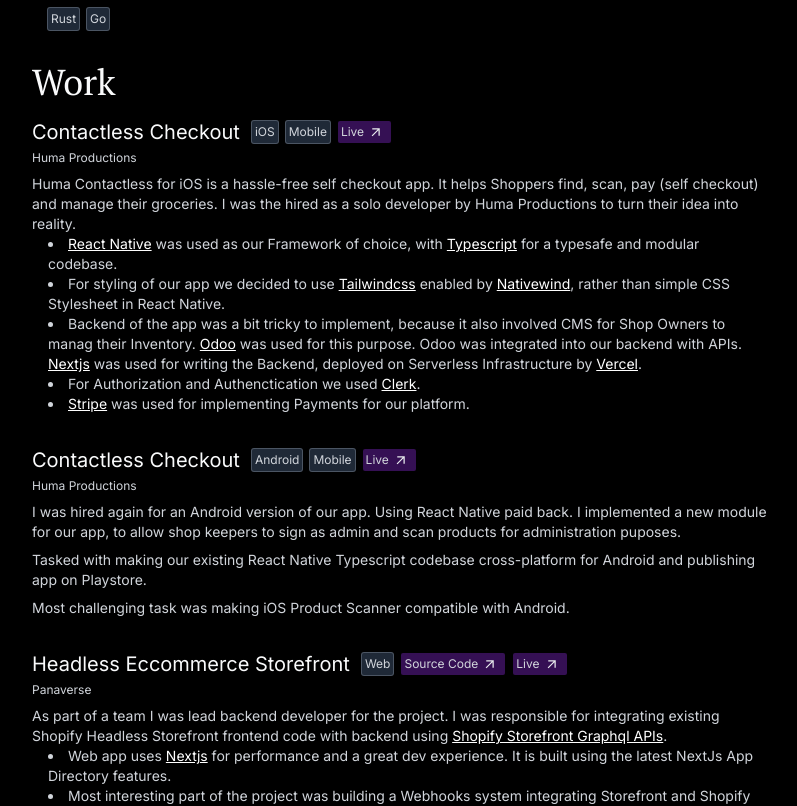
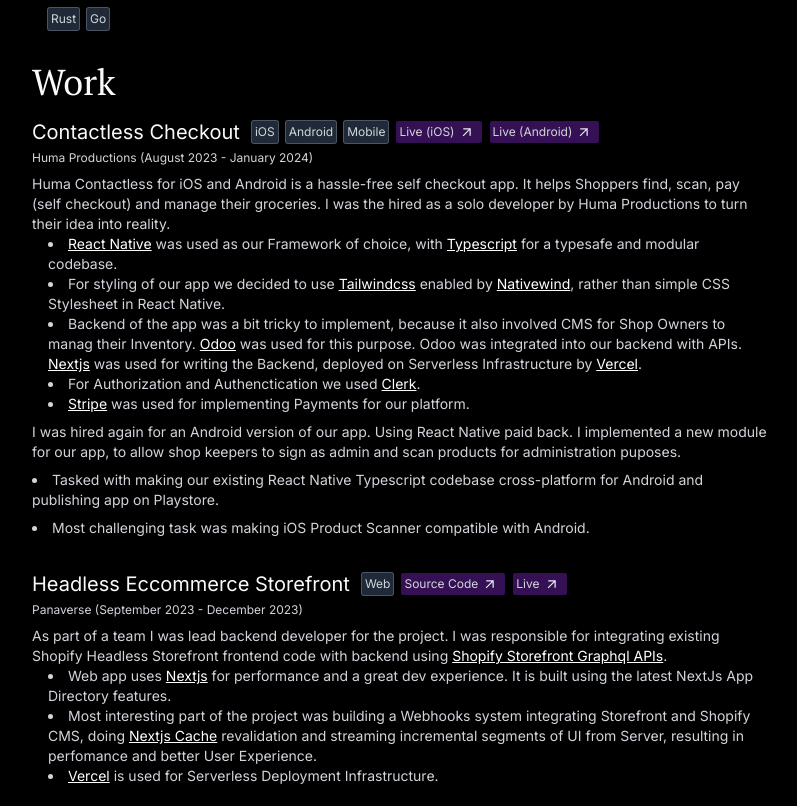
Before and after one commit to SheryConcepts/SheryConcepts, a Next.js app: page / in a window 1280 px wide. Shown: the part 562-1368 px from the top of the page, without its empty margins (240-1037 px from the left). Built offline with nearby package versions, Linux system fonts and the light colour scheme.

Commit message:
content shuffle and dates

```diff
--- a/app/page.tsx
+++ b/app/page.tsx
@@ -117,25 +117,32 @@
 
 const Portfolios: Array<Parameters<typeof PortfolioCard>[0]> = [
   {
-    subTitle: "Huma Productions",
+    subTitle: "Huma Productions (August 2023 - January 2024)",
     title: "Contactless Checkout",
     tags: [
       {
         children: "iOS",
       },
+      {
+        children: "Android",
+      },
       { children: "Mobile" },
       {
-        children: "Live",
+        children: "Live (iOS)",
         href: "https://apps.apple.com/us/app/huma-contactless/id6478042324",
+      },
+      {
+        children: "Live (Android)",
+        href: "https://play.google.com/store/apps/details?id=com.huma.contactless",
       },
     ],
     description: (
       <div>
         <p>
-          Huma Contactless for iOS is a hassle-free self checkout app. It helps
-          Shoppers find, scan, pay (self checkout) and manage their groceries. I
-          was the hired as a solo developer by Huma Productions to turn their
-          idea into reality.
+          Huma Contactless for iOS and Android is a hassle-free self checkout
+          app. It helps Shoppers find, scan, pay (self checkout) and manage
+          their groceries. I was the hired as a solo developer by Huma
+          Productions to turn their idea into reality.
         </p>
         <div className="ml-4">
           <li>
@@ -172,44 +179,60 @@
             for implementing Payments for our platform.
           </li>
         </div>
-      </div>
-    ),
-  },
-  {
-    title: "Contactless Checkout",
-    subTitle: "Huma Productions",
-    tags: [
-      {
-        children: "Android",
-      },
-      { children: "Mobile" },
-      {
-        children: "Live",
-        href: "https://play.google.com/store/apps/details?id=com.huma.contactless",
-      },
-    ],
-    description: (
-      <div className="space-y-2">
+        <div className="space-y-2 mt-2">
           <p>
             I was hired again for an Android version of our app. Using React
             Native paid back. I implemented a new module for our app, to allow
             shop keepers to sign as admin and scan products for administration
             puposes.
           </p>
-        <p>
+          <li>
             Tasked with making our existing React Native Typescript codebase
             cross-platform for Android and publishing app on Playstore.
-        </p>
-        <p>
+          </li>
+          <li>
             Most challenging task was making iOS Product Scanner compatible with
             Android.
-        </p>
+          </li>
+        </div>
       </div>
     ),
   },
+  // {
+  //   title: "Contactless Checkout",
+  //   subTitle: "Huma Productions",
+  //   tags: [
+  //     {
+  //       children: "Android",
+  //     },
+  //     { children: "Mobile" },
+  //     {
+  //       children: "Live",
+  //       href: "https://play.google.com/store/apps/details?id=com.huma.contactless",
+  //     },
+  //   ],
+  //   description: (
+  //     <div className="space-y-2">
+  //       <p>
+  //         I was hired again for an Android version of our app. Using React
+  //         Native paid back. I implemented a new module for our app, to allow
+  //         shop keepers to sign as admin and scan products for administration
+  //         puposes.
+  //       </p>
+  //       <p>
+  //         Tasked with making our existing React Native Typescript codebase
+  //         cross-platform for Android and publishing app on Playstore.
+  //       </p>
+  //       <p>
+  //         Most challenging task was making iOS Product Scanner compatible with
+  //         Android.
+  //       </p>
+  //     </div>
+  //   ),
+  // },
   {
     title: "Headless Eccommerce Storefront",
-    subTitle: "Panaverse",
+    subTitle: "Panaverse (September 2023 - December 2023)",
     tags: [
       {
         children: "Web",
@@ -260,7 +283,7 @@
   },
   {
     title: "Eccommerce Hackathon",
-    subTitle: "Panaverse",
+    subTitle: "Panaverse (April 2023 - May 2023)",
     tags: [
       {
         children: "Web",
@@ -325,8 +348,7 @@
   //     {
   //       children: "Live Site",
   //       href: "https://blogger-eta-two.vercel.app",
-  //     },
-  //     {
+  //     }, {
   //       children: "Source Code",
   //       href: "https://github.com/SheryConcepts/blogger",
   //     },
@@ -359,7 +381,7 @@
   // },
   {
     title: "Teacher",
-    subTitle: "Panaverse",
+    subTitle: "Panaverse (November 2023 - December 2023)",
     description: (
       <div>
         <p>
```
Lines whose indentation alone changed are shown as unchanged.
